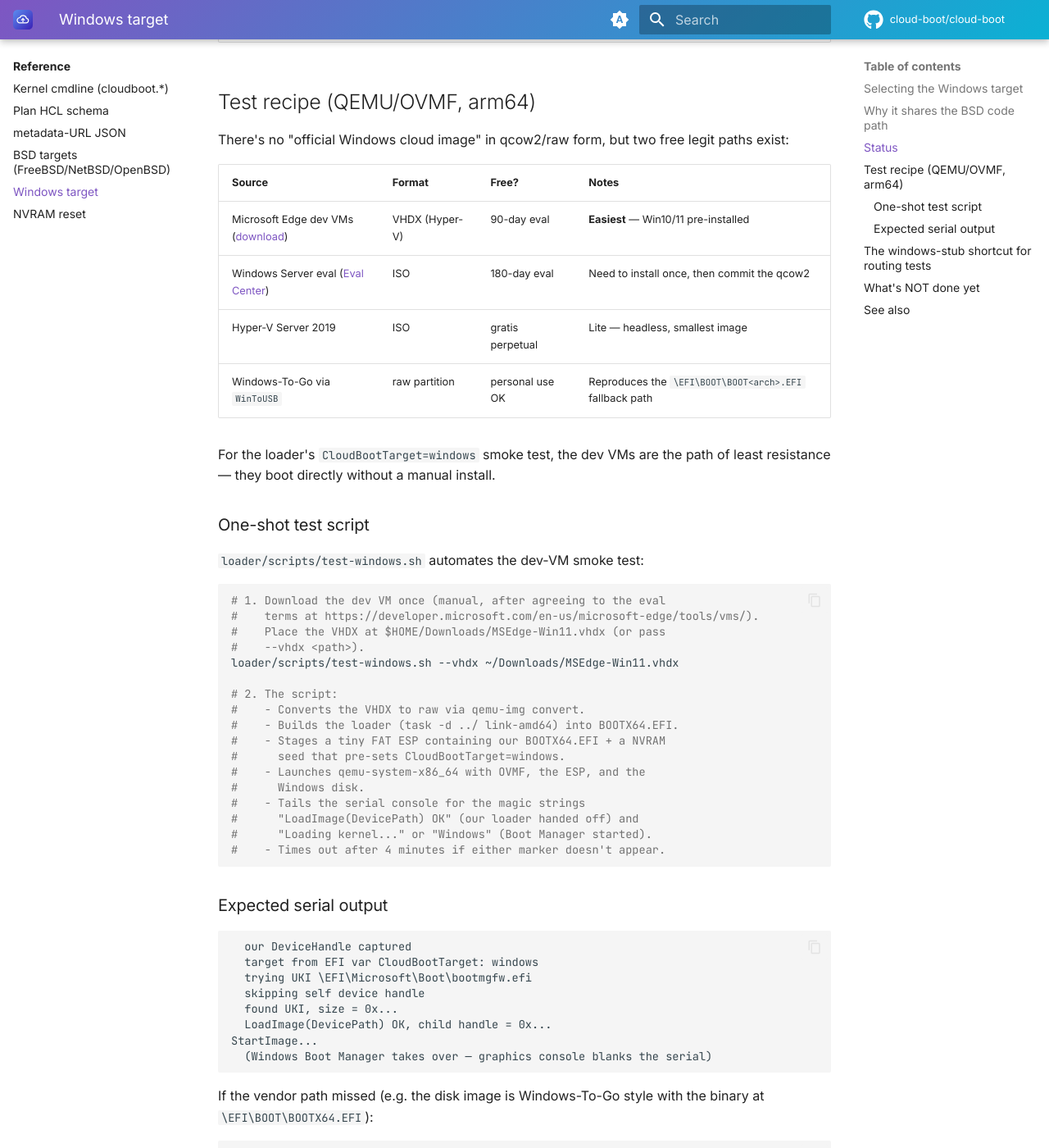
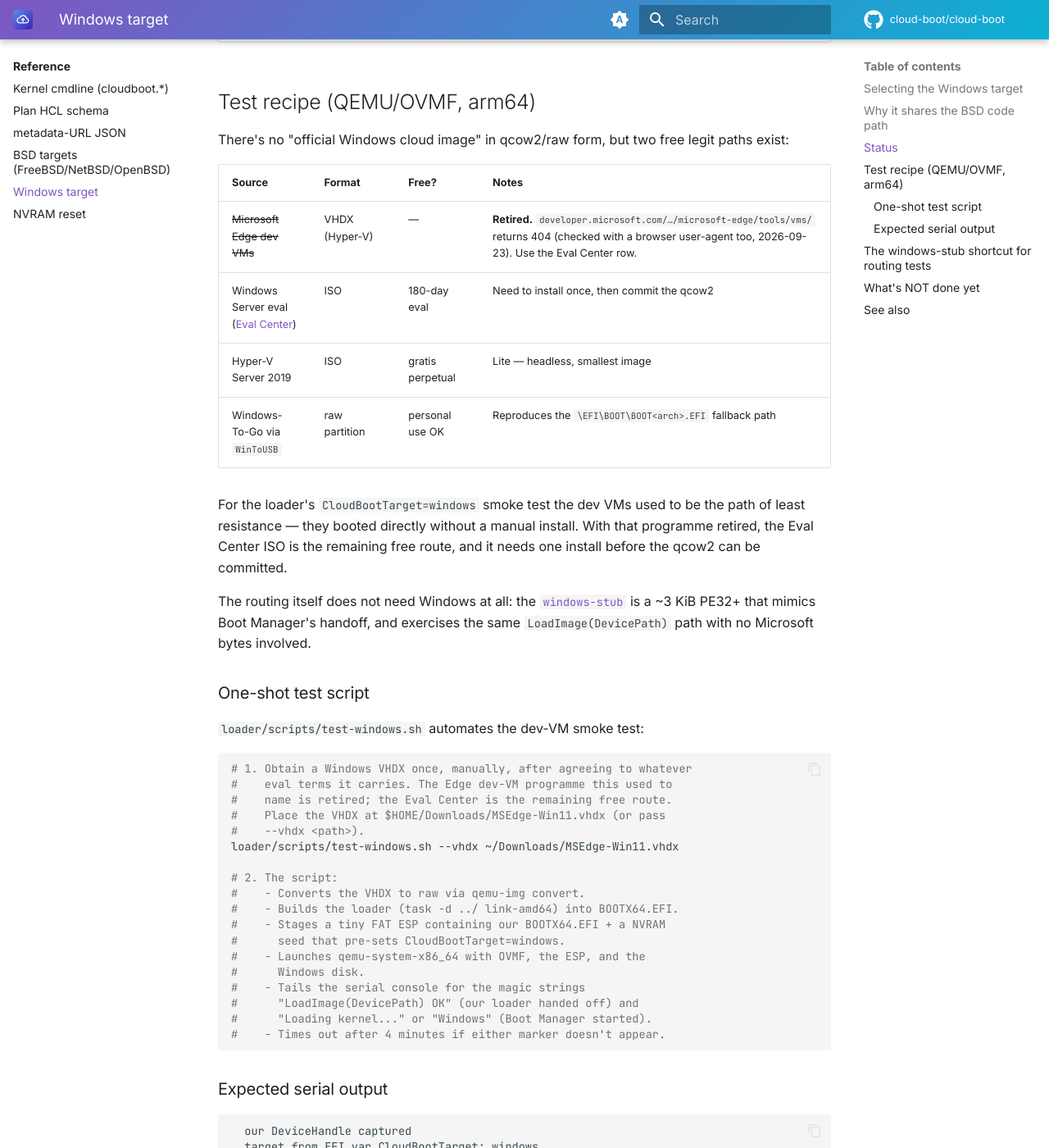
Before and after one commit to cloud-boot/docs, an MkDocs documentation site: the page built from docs/reference/windows-target.md, in a window 1280 px wide and 1400 px high, scrolled down 1276 px. Shown: the whole window at 82% size. Built offline with MkDocs 1.6.1 and Material for MkDocs 9.7.7, drawn with Linux system fonts in a browser that asks for light colours; the version menu is left out; some of the changed text lies outside the part shown.

Commit message:
check the links we publish, and fix the six that were dead (#10)
mkdocs --strict resolves links BETWEEN documents and fails on an unknown
config key. It never fetches an https:// URL. So this site published

    Path B -- Pure-UEFI loader. Lives in [`loader/`](https://github.com/cloud-boot/loader)

for ten weeks while that returned 404, with a green strict build throughout.

The new job checks the 63 external URLs in docs/ and README.md. On its first
honest run it found six defects, all of them real:

  * go-crypto/zfscrypt does not exist. The module is go-encryptions/zfscrypt
    -- go-filesystems/zfs's own go.mod says so. Three places.
  * OpenBSD 7.6 is gone from cdn.openbsd.org; 7.8 is current. The download
    recipe named install76.img.
  * The Microsoft Edge dev-VM programme is retired and its page 404s, checked
    with a browser user-agent too. It was the FIRST row of the "two free legit
    paths" table and described as the easiest. Marked retired, with the
    windows-stub named as the route that needs no Microsoft image at all.
  * A link into .claude/projects/.../memory/ -- a working directory on one
    machine, 404 for every reader. The note is named now rather than linked.
  * cloud-boot/init had no LICENSE, under a heading asserting BSD-3-Clause
    "the same licence as the rest of the cloud-boot org". Fixed in init#25.
  * The windows-stub OCI artifact was linked by its GitHub package page, which
    404s because a first GHCR push creates a PRIVATE package. Points at the
    repository that builds it instead, which is right whatever the package's
    visibility.

Skipped deliberately, with the reason in the file: img.shields.io renders
whatever it is asked for, example.com hosts are documented placeholders, and
169.254.169.254 is link-local by definition -- quoting it is the point of the
page that quotes it.

Two faults in the checker itself, found by running it rather than by reading
it: `|| echo 000` appended a second 000 to curl's own, so a DNS failure
reported 000000; and the trailing-punctuation strip did not include a
backtick, so one URL was fetched with one attached.

Six of the twelve repositories in this organisation still have no LICENSE
(kernel, uki, snp, virtio-net, tamago-uefi, and this one). tamago-uefi carries
a BSD-3-Clause badge with no file behind it. Not fixed here.

Co-authored-by: Claude Opus 5 <noreply@anthropic.com>

````diff
--- a/docs/reference/windows-target.md
+++ b/docs/reference/windows-target.md
@@ -53,22 +53,30 @@ two free legit paths exist:
 
 | Source | Format | Free? | Notes |
 | --- | --- | --- | --- |
-| Microsoft Edge dev VMs ([download](https://developer.microsoft.com/en-us/microsoft-edge/tools/vms/)) | VHDX (Hyper-V) | 90-day eval | **Easiest** — Win10/11 pre-installed |
+| ~~Microsoft Edge dev VMs~~ | VHDX (Hyper-V) | — | **Retired.** `developer.microsoft.com/…/microsoft-edge/tools/vms/` returns 404 (checked with a browser user-agent too, 2026-09-23). Use the Eval Center row. |
 | Windows Server eval ([Eval Center](https://www.microsoft.com/en-us/evalcenter/)) | ISO | 180-day eval | Need to install once, then commit the qcow2 |
 | Hyper-V Server 2019 | ISO | gratis perpetual | Lite — headless, smallest image |
 | Windows-To-Go via `WinToUSB` | raw partition | personal use OK | Reproduces the `\EFI\BOOT\BOOT<arch>.EFI` fallback path |
 
-For the loader's `CloudBootTarget=windows` smoke test, the dev VMs
-are the path of least resistance — they boot directly without a
-manual install.
+For the loader's `CloudBootTarget=windows` smoke test the dev VMs
+used to be the path of least resistance — they booted directly
+without a manual install. With that programme retired, the Eval
+Center ISO is the remaining free route, and it needs one install
+before the qcow2 can be committed.
+
+The routing itself does not need Windows at all: the
+[`windows-stub`](https://github.com/cloud-boot/windows-image) is a
+~3 KiB PE32+ that mimics Boot Manager's handoff, and exercises the
+same `LoadImage(DevicePath)` path with no Microsoft bytes involved.
 
 ### One-shot test script
 
 `loader/scripts/test-windows.sh` automates the dev-VM smoke test:
 
 ```sh
-# 1. Download the dev VM once (manual, after agreeing to the eval
-#    terms at https://developer.microsoft.com/en-us/microsoft-edge/tools/vms/).
+# 1. Obtain a Windows VHDX once, manually, after agreeing to whatever
+#    eval terms it carries. The Edge dev-VM programme this used to
+#    name is retired; the Eval Center is the remaining free route.
 #    Place the VHDX at $HOME/Downloads/MSEdge-Win11.vhdx (or pass
 #    --vhdx <path>).
 loader/scripts/test-windows.sh --vhdx ~/Downloads/MSEdge-Win11.vhdx
@@ -117,7 +125,7 @@ end-to-end without any Microsoft binary on disk.
 
 Source: [`cloud-boot/windows-image/stub/`](https://github.com/cloud-boot/windows-image/tree/main/stub).
 Published OCI artifact:
-[`ghcr.io/cloud-boot/windows-stub:latest`](https://github.com/orgs/cloud-boot/packages/container/windows-stub).
+`ghcr.io/cloud-boot/windows-stub:latest`, built and published by [cloud-boot/windows-image](https://github.com/cloud-boot/windows-image).
 
 The stub:
 
````
Also changed, not shown: docs/architecture/components.md (+1 -1 lines), docs/filesystems/zfs.md (+2 -2 lines), docs/internals/index.md (+5 -3 lines), docs/reference/bsd-targets.md (+2 -2 lines), 1 other file.
